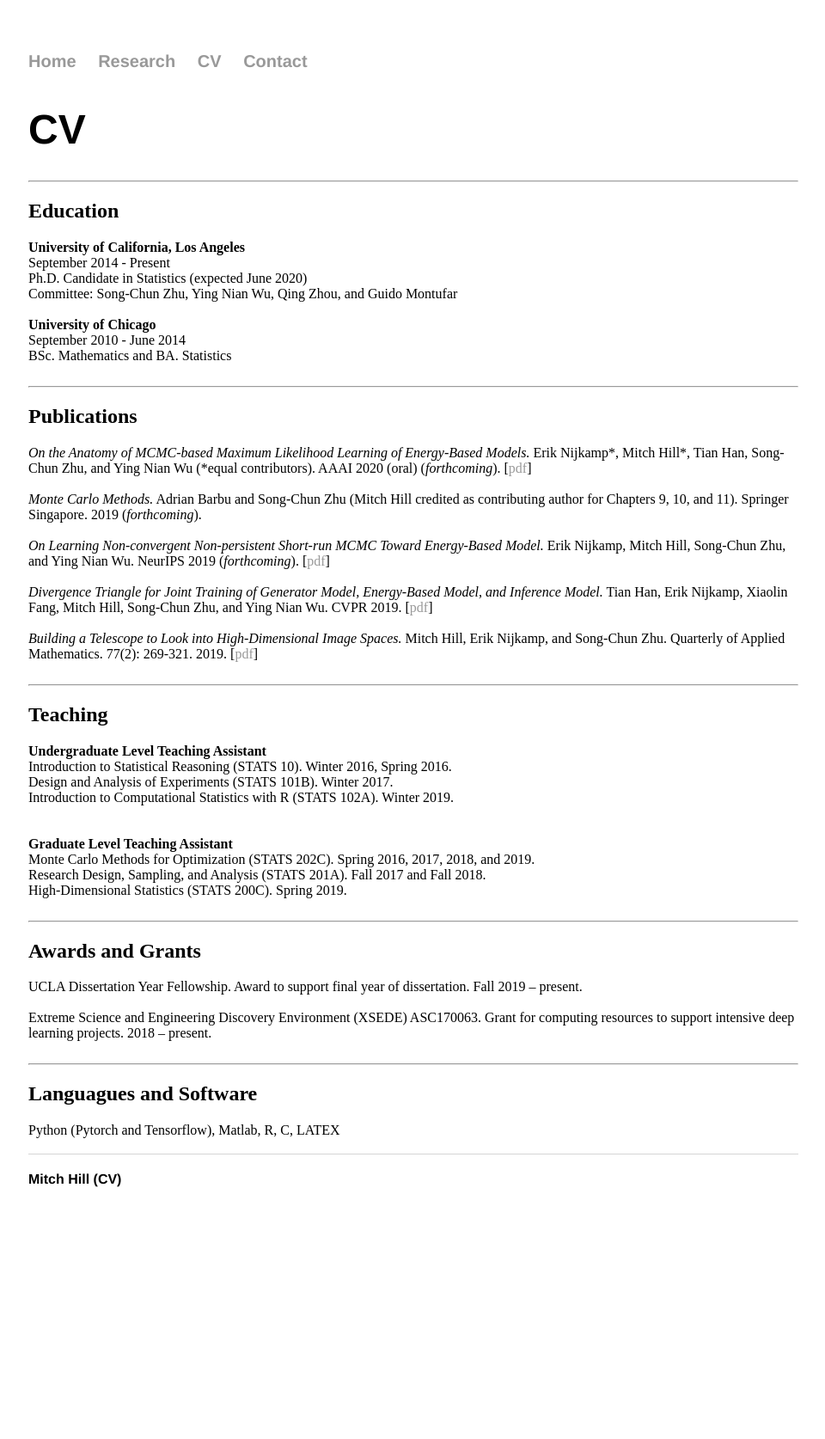
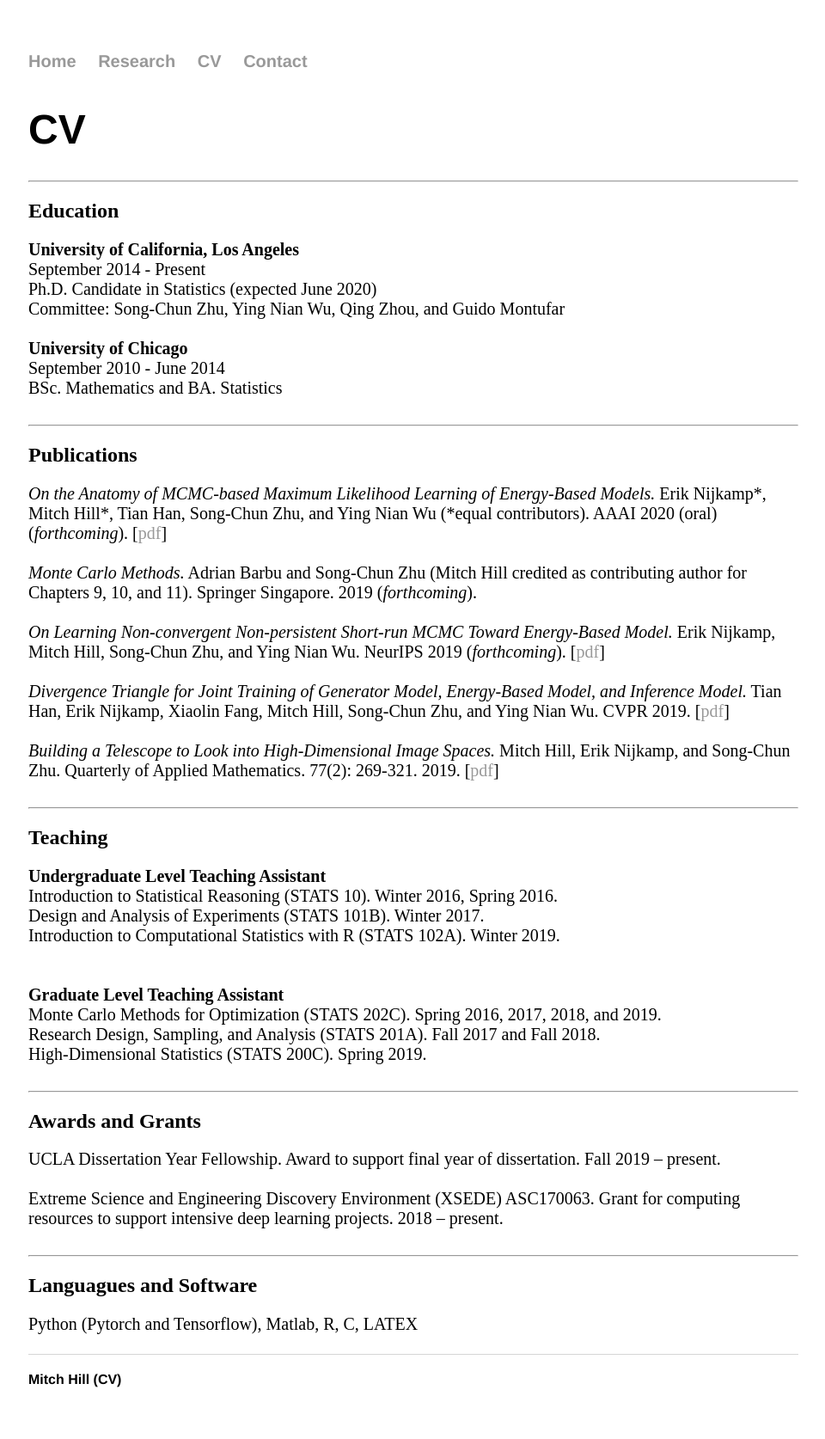
Before and after one commit to point0bar1/point0bar1.github.io, a Jekyll site: the page built from cv/index.html, in a window 1280 px wide. Shown: the whole page at 86% size, without its empty margins (159-1119 px from the left). Built offline with Jekyll 4.4.1, drawn with Linux system fonts in a browser that asks for light colours; before the commit the page ends 1441 px from its top, so only the background shows below that.

Commit message:
Update index.html

```diff
--- a/cv/index.html
+++ b/cv/index.html
@@ -6,7 +6,7 @@ title: Mitch Hill (CV)
 <hr />
 <h2>Education</h2>
 
-<div style="font-size:1em">
+<div style="font-size:1.25em">
 
     <strong>University of California, Los Angeles</strong> <br/>
     September 2014 - Present<br/>
@@ -22,7 +22,7 @@ title: Mitch Hill (CV)
 
 <h2>Publications</h2>
 
-<div style="font-size:1em">
+<div style="font-size:1.25em">
     <em>On the Anatomy of MCMC-based Maximum Likelihood Learning of Energy-Based Models.</em>
     Erik Nijkamp*, Mitch Hill*, Tian Han, Song-Chun Zhu, and Ying Nian Wu (*equal contributors).
     AAAI 2020 (oral) (<em>forthcoming</em>). [<a href="https://arxiv.org/pdf/1903.12370.pdf">pdf</a>]
@@ -48,7 +48,7 @@ title: Mitch Hill (CV)
 
 <h2>Teaching</h2>
 
-<div style="font-size:1em">
+<div style="font-size:1.25em">
     <strong>Undergraduate Level Teaching Assistant</strong><br/>
     Introduction to Statistical Reasoning (STATS 10). Winter 2016, Spring 2016. <br/>
     Design and Analysis of Experiments (STATS 101B). Winter 2017. <br/>
@@ -64,7 +64,7 @@ title: Mitch Hill (CV)
 
 <h2>Awards and Grants</h2>
 
-<div style="font-size:1em">
+<div style="font-size:1.25em">
     UCLA Dissertation Year Fellowship. Award to support final year of dissertation. Fall 2019 – present.
     <br/><br/>
     Extreme Science and Engineering Discovery Environment (XSEDE) ASC170063.
@@ -75,7 +75,7 @@ title: Mitch Hill (CV)
 
 <h2>Languagues and Software</h2>
 
-<div style="font-size:1em">
+<div style="font-size:1.25em">
     Python (Pytorch and Tensorflow), Matlab, R, C, LATEX
     <br/><br/>
 </div>
```
